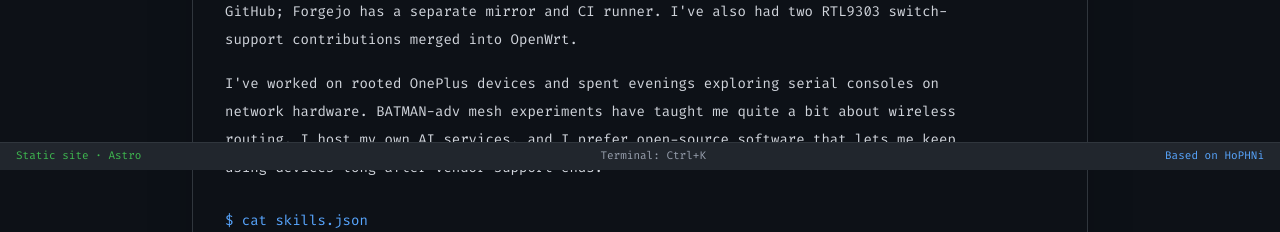
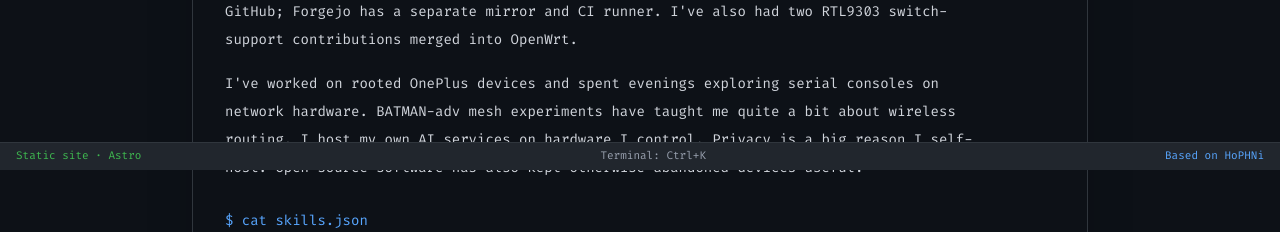
Before and after one commit to ctalaveraw/ctalaveraw.github.io, an Astro site: page / in a window 1280 px wide. Shown: the part 630-862 px from the top of the page. Built offline with nearby package versions, Linux system fonts and the light colour scheme; Astro itself is replaced by a stand-in of ours.

Commit message:
docs: make privacy and repairability part of the actual lab story

```diff
--- a/src/content/hero/about.md
+++ b/src/content/hero/about.md
@@ -21,8 +21,8 @@ aboutMore:
     I've worked on rooted OnePlus devices and spent evenings exploring
     serial consoles on network hardware. BATMAN-adv mesh experiments
     have taught me quite a bit about wireless routing. I host my own AI
-    services, and I prefer open-source software that lets me keep
-    using devices long after vendor support ends.
+    services on hardware I control. Privacy is a big reason I self-host.
+    Open-source software has also kept otherwise abandoned devices useful.
 skills:
   cloud: ['AWS', 'IAM', 'VPC', 'Lambda', 'EventBridge', 'Transfer Family', 'Snowflake']
   delivery: ['Terraform', 'Ansible', 'GitHub Actions', 'Forgejo', 'OCI', 'Flux']
```
